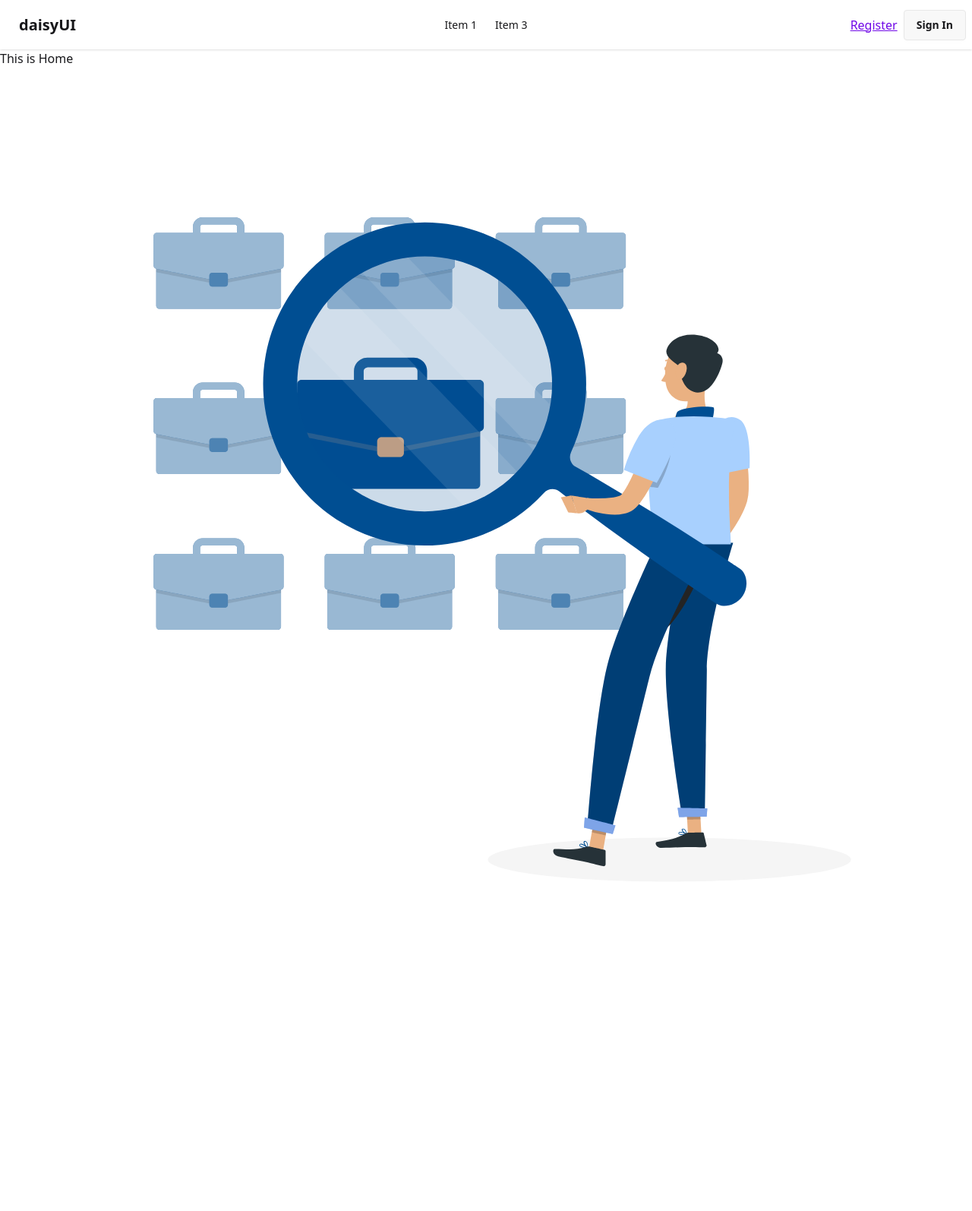
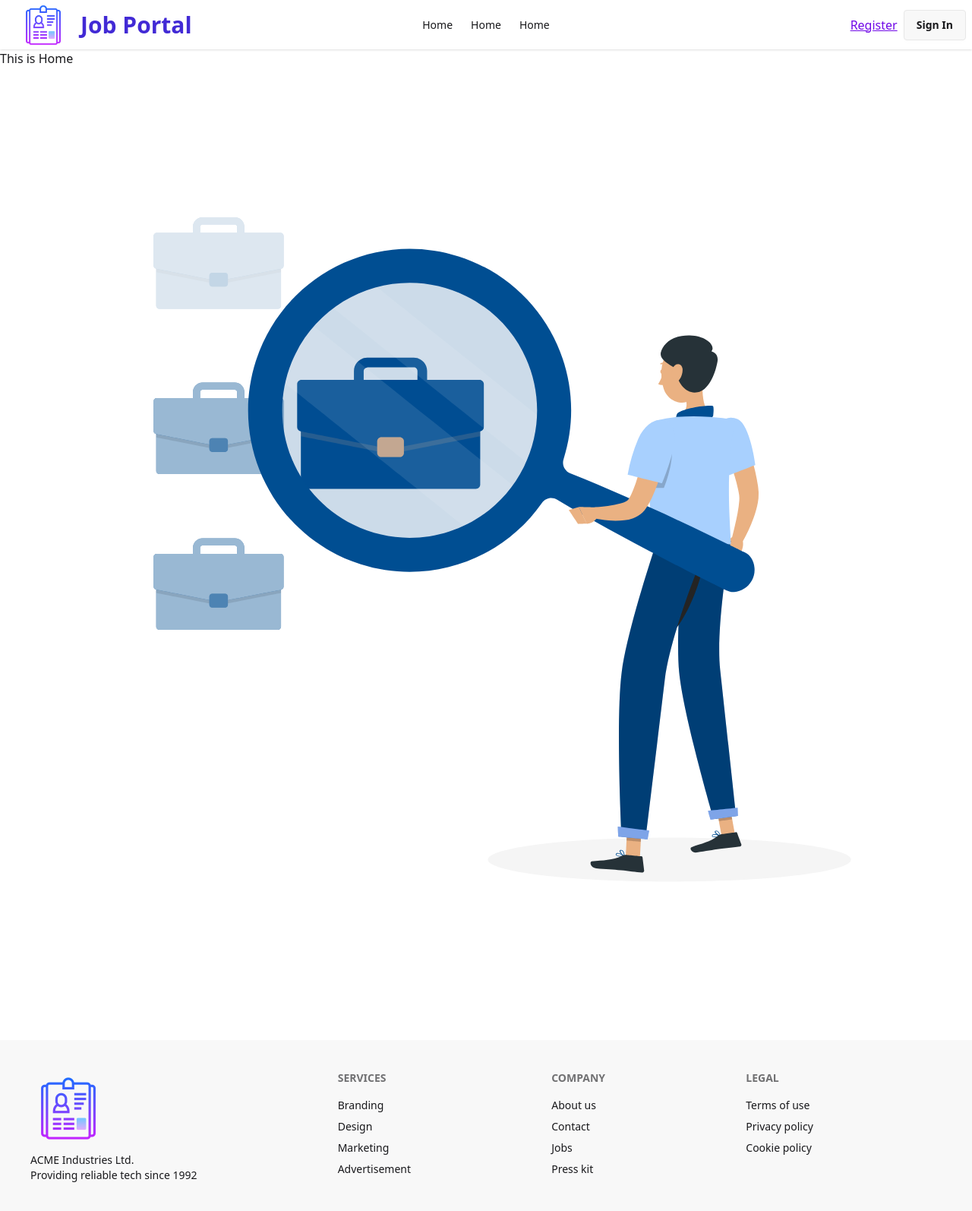
Before and after one commit to Rakibul12356/job-portal-web, a React (Vite) app: page / in a window 1280 px wide. Shown: the top 1594 px of the page at 76% size. Before the commit the page ends 1369 px from the top, so only its background shows below. Built offline with nearby package versions, Linux system fonts and the light colour scheme; no server answers.

Commit message:
change all icon

```diff
--- a/index.html
+++ b/index.html
@@ -2,7 +2,7 @@
 <html lang="en">
   <head>
     <meta charset="UTF-8" />
-    <link rel="icon" type="image/svg+xml" href="/vite.svg" />
+    <link rel="icon" type="image/svg+xml" href="/favicon.png" />
     <meta name="viewport" content="width=device-width, initial-scale=1.0" />
     <title>job Portal</title>
   </head>
--- a/src/layout/MainLayOut.jsx
+++ b/src/layout/MainLayOut.jsx
@@ -1,12 +1,14 @@
 import React from 'react';
 import { Outlet } from 'react-router-dom';
 import Navbar from '../pages/shared/navbar/Navbar';
+import Footer from '../pages/shared/footer/Footer';
 
 const MainLayOut = () => {
     return (
         <div className='max-w-7xl mx-auto'>
             <Navbar></Navbar>
             <Outlet></Outlet>
+            <Footer></Footer>
         </div>
     );
 };
--- /dev/null
+++ b/src/pages/shared/footer/Footer.jsx
@@ -0,0 +1,40 @@
+import React from 'react';
+import jobIcon from '../../../assets/job application icon/icons8-job-application-100.png'
+const Footer = () => {
+    return (
+        <div>
+            <footer className="footer sm:footer-horizontal bg-base-200 text-base-content p-10">
+  <aside>
+   <img src={jobIcon}alt="" />
+    <p>
+      ACME Industries Ltd.
+      <br />
+      Providing reliable tech since 1992
+    </p>
+  </aside>
+  <nav>
+    <h6 className="footer-title">Services</h6>
+    <a className="link link-hover">Branding</a>
+    <a className="link link-hover">Design</a>
+    <a className="link link-hover">Marketing</a>
+    <a className="link link-hover">Advertisement</a>
+  </nav>
+  <nav>
+    <h6 className="footer-title">Company</h6>
+    <a className="link link-hover">About us</a>
+    <a className="link link-hover">Contact</a>
+    <a className="link link-hover">Jobs</a>
+    <a className="link link-hover">Press kit</a>
+  </nav>
+  <nav>
+    <h6 className="footer-title">Legal</h6>
+    <a className="link link-hover">Terms of use</a>
+    <a className="link link-hover">Privacy policy</a>
+    <a className="link link-hover">Cookie policy</a>
+  </nav>
+</footer>
+        </div>
+    );
+};
+
+export default Footer;
--- a/src/pages/shared/navbar/Navbar.jsx
+++ b/src/pages/shared/navbar/Navbar.jsx
@@ -1,14 +1,16 @@
 import React from 'react'
 import { useContext } from 'react'
-import { Link } from 'react-router-dom'
+import { Link, NavLink } from 'react-router-dom'
 import AuthContext from '../../../contex/AuthContex/AuthContex'
+import navIcon from "../../../assets/job application icon/icons8-job-application-100.png"
 
 const Navbar = () => {
   const {user,signOutUser}=useContext(AuthContext)
   const links = <>
-    <li><a>Item 1</a></li>
+    <li><NavLink to="/">Home</NavLink></li>
+    <li><NavLink to="/">Home</NavLink></li>
+    <li><NavLink to="/">Home</NavLink></li>
 
-    <li><a>Item 3</a></li>
   </>
   const handleLogOut =()=>{
     signOutUser()
@@ -33,7 +35,10 @@ const Navbar = () => {
               {links}
             </ul>
           </div>
-          <a className="btn btn-ghost text-xl">daisyUI</a>
+          <a className="btn btn-ghost text-xl">
+            <img className='h-16' src={navIcon} alt="" />
+          </a>
+          <h3 className='text-3xl font-bold text-primary'>Job Portal</h3>
         </div>
         <div className="navbar-center hidden lg:flex">
           <ul className="menu menu-horizontal px-1">
@@ -49,8 +54,6 @@ const Navbar = () => {
              <Link className="btn"to="/signin">Sign In</Link>
             </>
           }
-
-
         </div>
       </div>
     </div>
```
Also changed, not shown: public/favicon.png (added), src/assets/job application icon/icons8-job-application-100.png (added).
